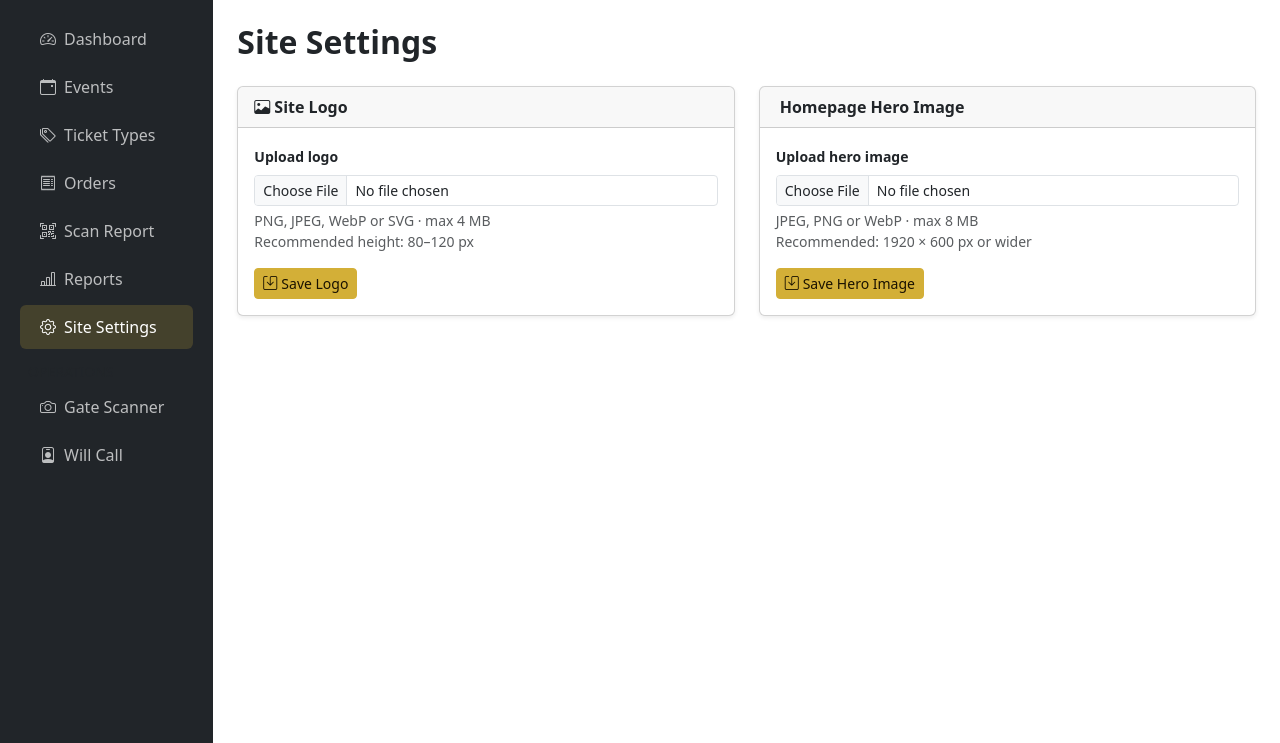
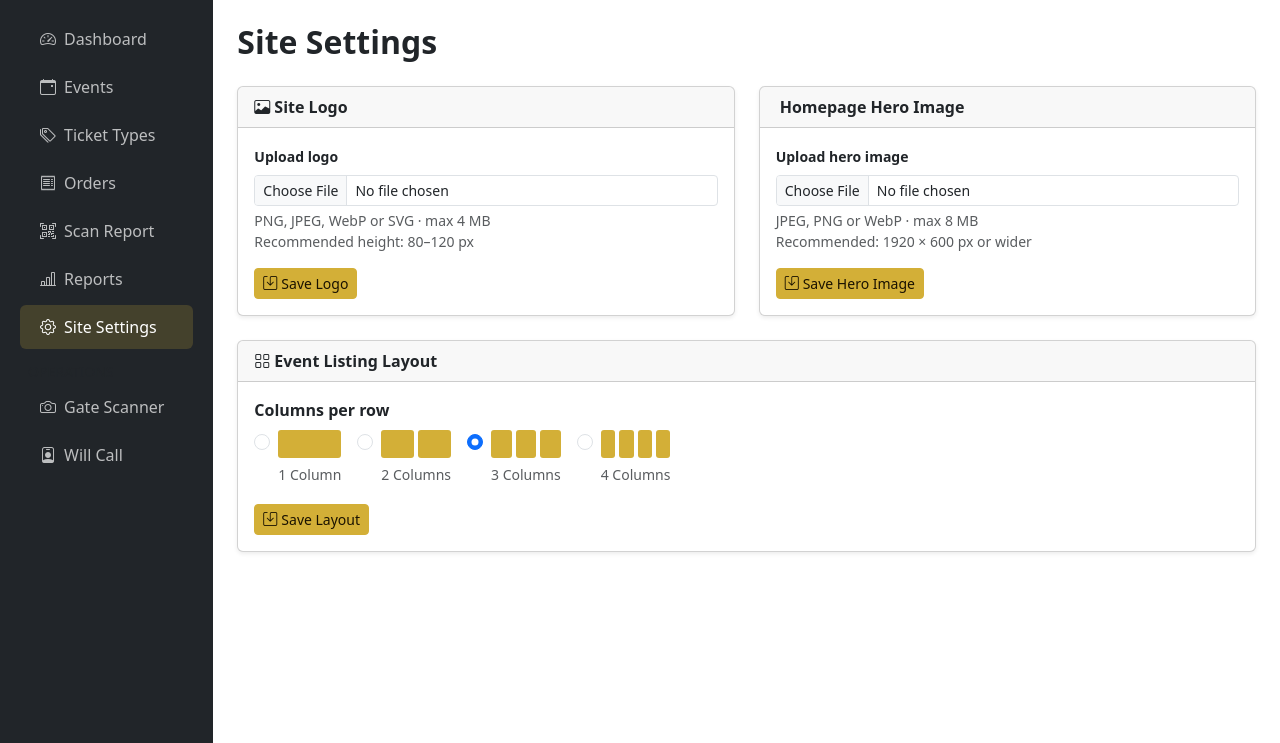
Before and after one commit to beknautz/ticketTime, a PHP site: page /admin/settings.php in a window 1280 px wide. Shown: the part 57-800 px from the top of the page. Run offline with PHP 8.4, Linux system fonts and the light colour scheme; the visitor is signed in with stand-in values (Sample User, id 1); some libraries are stand-ins or nearby versions.

Commit message:
Add configurable event column layout in admin Site Settings
- New includes/site-settings.php with getSiteSetting/setSiteSetting helpers
  backed by storage/settings.json (no DB schema change)
- Admin Settings page now has a visual column picker (1-4 columns)
- Homepage and events listing both read the event_columns setting;
  defaults to 3 if not set

https://claude.ai/code/session_015JhPXqDU9iWyVDXgEvLDrJ

```diff
--- a/config/config.php
+++ b/config/config.php
@@ -62,6 +62,7 @@ require_once BASE_PATH . '/config/database.php';
 require_once BASE_PATH . '/config/stripe.php';
 require_once BASE_PATH . '/config/mail.php';
 require_once BASE_PATH . '/includes/helpers.php';
+require_once BASE_PATH . '/includes/site-settings.php';
 require_once BASE_PATH . '/includes/csrf.php';
 require_once BASE_PATH . '/includes/auth.php';
 require_once BASE_PATH . '/includes/customer-auth.php';
--- /dev/null
+++ b/includes/site-settings.php
@@ -0,0 +1,30 @@
+<?php
+declare(strict_types=1);
+
+function getSiteSetting(string $key, $default = null)
+{
+    static $cache = null;
+    if ($cache === null) {
+        $file  = STORAGE_PATH . '/settings.json';
+        $cache = file_exists($file) ? (json_decode(file_get_contents($file), true) ?? []) : [];
+    }
+    return $cache[$key] ?? $default;
+}
+
+function setSiteSetting(string $key, $value): void
+{
+    $file     = STORAGE_PATH . '/settings.json';
+    $settings = file_exists($file) ? (json_decode(file_get_contents($file), true) ?? []) : [];
+    $settings[$key] = $value;
+    if (!is_dir(STORAGE_PATH)) {
+        mkdir(STORAGE_PATH, 0755, true);
+    }
+    file_put_contents($file, json_encode($settings, JSON_PRETTY_PRINT | JSON_UNESCAPED_SLASHES), LOCK_EX);
+}
+
+// Returns Bootstrap col-* classes for a given column count (1-4)
+function eventColClass(int $cols = 3): string
+{
+    $map = [1 => 'col-12', 2 => 'col-sm-6', 4 => 'col-sm-6 col-lg-3'];
+    return $map[$cols] ?? 'col-sm-6 col-lg-4';  // default 3 columns
+}
--- a/public/admin/settings.php
+++ b/public/admin/settings.php
@@ -10,6 +10,16 @@ $imgDir  = BASE_PATH . '/public/assets/img/';
 if ($_SERVER['REQUEST_METHOD'] === 'POST') {
     verifyCsrf();
     $action = $_POST['action'] ?? '';
+
+    // ── Layout ────────────────────────────────────────────────
+    if ($action === 'layout') {
+        $cols = (int)($_POST['event_columns'] ?? 3);
+        if (in_array($cols, [1, 2, 3, 4], true)) {
+            setSiteSetting('event_columns', $cols);
+            flashMessage('success', 'Layout saved!');
+        }
+        redirect(SITE_URL . '/admin/settings.php');
+    }
 
     // ── Logo ──────────────────────────────────────────────────
     if ($action === 'logo') {
@@ -74,7 +84,8 @@ if ($_SERVER['REQUEST_METHOD'] === 'POST') {
     }
 }
 
-$logoExists = file_exists($imgDir . 'logo.png');
+$currentCols = (int)getSiteSetting('event_columns', 3);
+$logoExists  = file_exists($imgDir . 'logo.png');
 $heroFiles  = glob($imgDir . 'hero.*') ?: [];
 $heroFile   = !empty($heroFiles) ? basename($heroFiles[0]) : null;
 
@@ -166,6 +177,40 @@ require_once __DIR__ . '/includes/admin-header.php';
     </div>
   </div>
 
+  <!-- Layout -->
+  <div class="col-12">
+    <div class="card shadow-sm">
+      <div class="card-header fw-bold"><i class="bi bi-grid me-1"></i>Event Listing Layout</div>
+      <div class="card-body">
+        <form method="post">
+          <?= csrfField() ?>
+          <input type="hidden" name="action" value="layout">
+          <label class="form-label fw-semibold">Columns per row</label>
+          <div class="d-flex gap-3 flex-wrap">
+            <?php foreach ([1 => '1 Column', 2 => '2 Columns', 3 => '3 Columns', 4 => '4 Columns'] as $n => $label): ?>
+              <div class="form-check">
+                <input class="form-check-input" type="radio" name="event_columns"
+                       id="cols<?= $n ?>" value="<?= $n ?>"
+                       <?= $currentCols === $n ? 'checked' : '' ?>>
+                <label class="form-check-label" for="cols<?= $n ?>">
+                  <div class="d-flex gap-1 mb-1">
+                    <?php for ($i = 0; $i < $n; $i++): ?>
+                      <div style="height:28px;background:#D3AF37;border-radius:3px;flex:1;min-width:12px"></div>
+                    <?php endfor; ?>
+                  </div>
+                  <small class="text-muted"><?= $label ?></small>
+                </label>
+              </div>
+            <?php endforeach; ?>
+          </div>
+          <button type="submit" class="btn btn-primary btn-sm mt-3">
+            <i class="bi bi-save me-1"></i>Save Layout
+          </button>
+        </form>
+      </div>
+    </div>
+  </div>
+
 </div>
 
 <?php require_once __DIR__ . '/includes/admin-footer.php'; ?>
--- a/public/events.php
+++ b/public/events.php
@@ -4,6 +4,7 @@ require_once BASE_PATH . '/includes/auth.php';
 
 $eventModel = new Event();
 $events     = $eventModel->getActive();
+$colClass   = eventColClass((int)getSiteSetting('event_columns', 3));
 
 $pageTitle = 'Events';
 require_once BASE_PATH . '/includes/header.php';
@@ -17,7 +18,7 @@ require_once BASE_PATH . '/includes/nav.php';
   <?php else: ?>
     <div class="row g-4">
       <?php foreach ($events as $ev): ?>
-        <div class="col-md-6">
+        <div class="<?= $colClass ?>">
           <div class="card event-card shadow-sm h-100">
             <div class="card-body">
               <h4 class="fw-bold"><?= e($ev['event_name']) ?></h4>
--- a/public/index.php
+++ b/public/index.php
@@ -4,6 +4,7 @@ require_once BASE_PATH . '/includes/auth.php';
 
 $eventModel = new Event();
 $events     = $eventModel->getActive();
+$colClass   = eventColClass((int)getSiteSetting('event_columns', 3));
 
 $pageTitle = 'Home';
 
@@ -52,7 +53,7 @@ require_once BASE_PATH . '/includes/nav.php';
       <h2 class="fw-bold mb-4">Upcoming Events</h2>
       <div class="row g-4">
         <?php foreach ($events as $ev): ?>
-          <div class="col-sm-6 col-lg-4">
+          <div class="<?= $colClass ?>">
             <div class="card event-card h-100 shadow-sm">
               <?php if (!empty($ev['event_image'])): ?>
                 <img src="<?= SITE_URL ?>/public/assets/uploads/events/<?= e($ev['event_image']) ?>"
```
